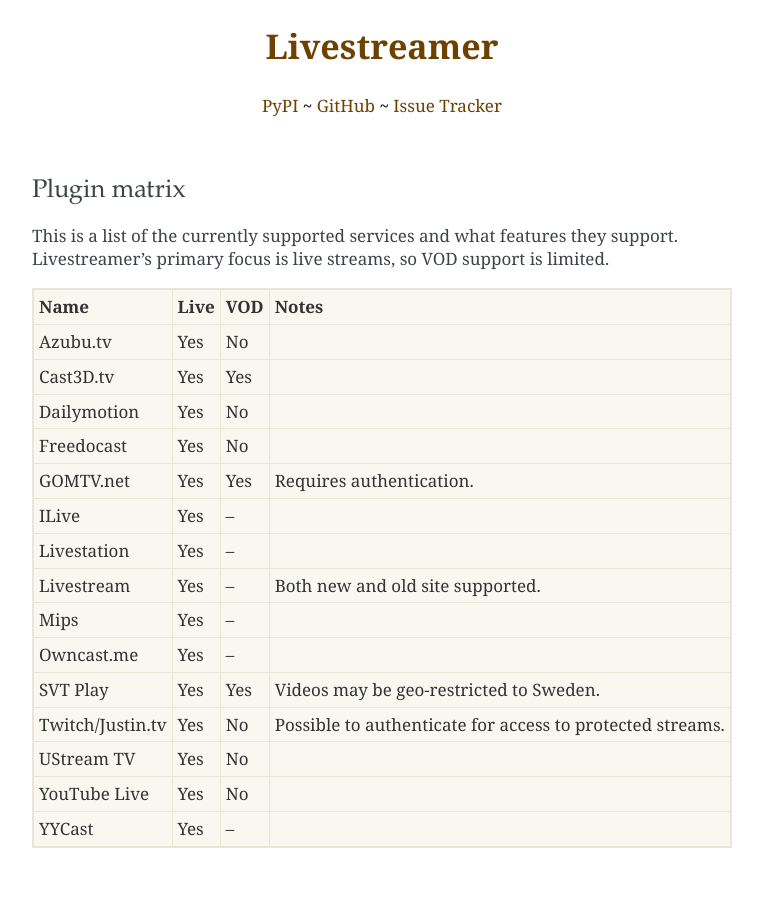
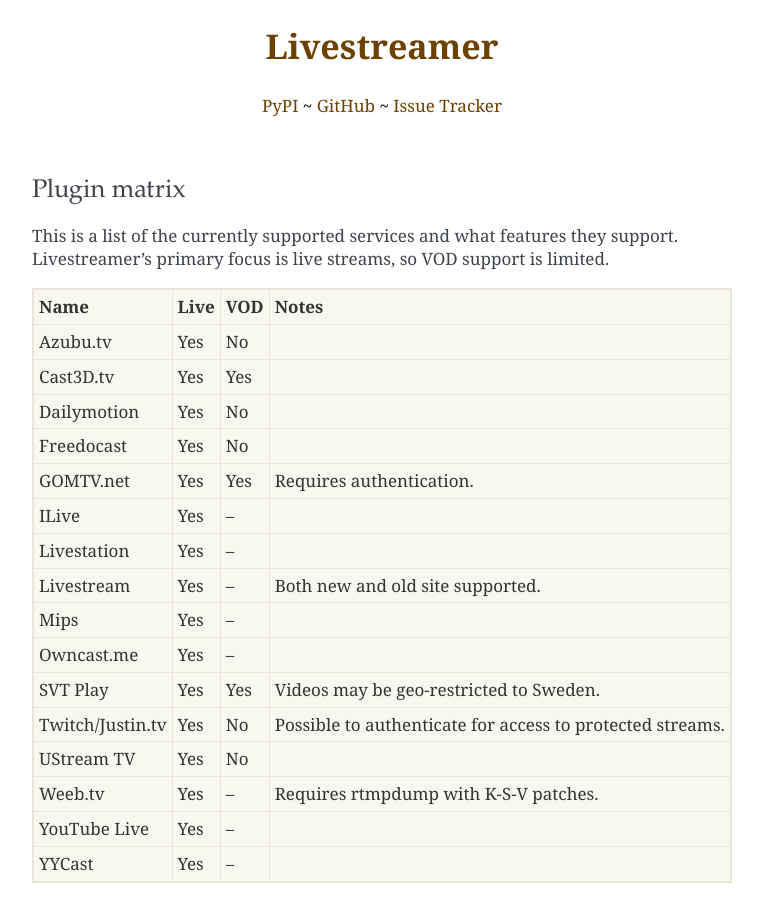
Before and after one commit to streamlink/streamlink, a Sphinx documentation site: the page built from docs/plugin_matrix.rst, in a window 1280 px wide. Shown: the whole page, without its empty margins (258-1021 px from the left). Built offline with Sphinx 7.4.7, drawn with Linux system fonts in a browser that asks for light colours; before the commit the page ends 900 px from its top, so only the background shows below that.

Commit message:
docs: Add Weeb.tv plugin.

```diff
--- a/docs/plugin_matrix.rst
+++ b/docs/plugin_matrix.rst
@@ -38,7 +38,9 @@ Livestreamer's primary focus is live streams, so VOD support is limited.
 +--------------------+--------+------+----------------------------------------+
 | UStream TV         | Yes    | No   |                                        |
 +--------------------+--------+------+----------------------------------------+
-| YouTube Live       | Yes    | No   |                                        |
+| Weeb.tv            | Yes    | --   | Requires rtmpdump with K-S-V patches.  |
++--------------------+--------+------+----------------------------------------+
+| YouTube Live       | Yes    | --   |                                        |
 +--------------------+--------+------+----------------------------------------+
 | YYCast             | Yes    | --   |                                        |
 +--------------------+--------+------+----------------------------------------+
```
